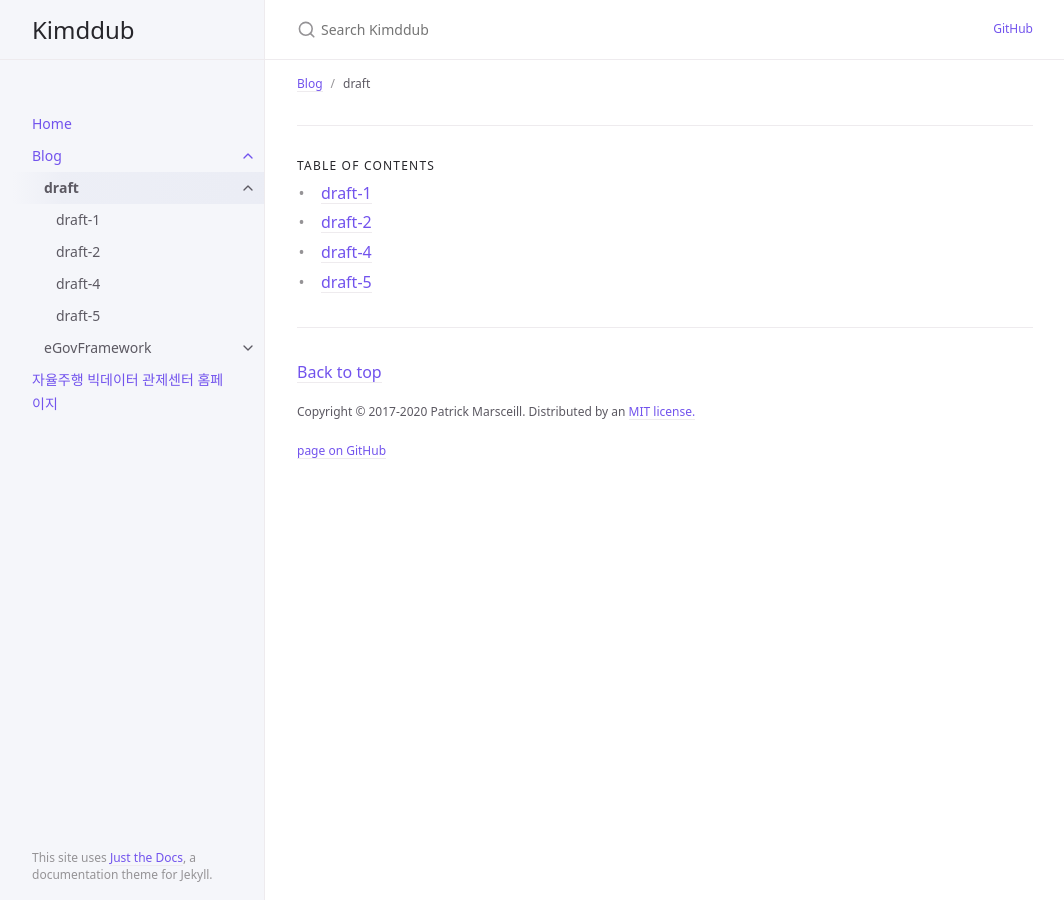
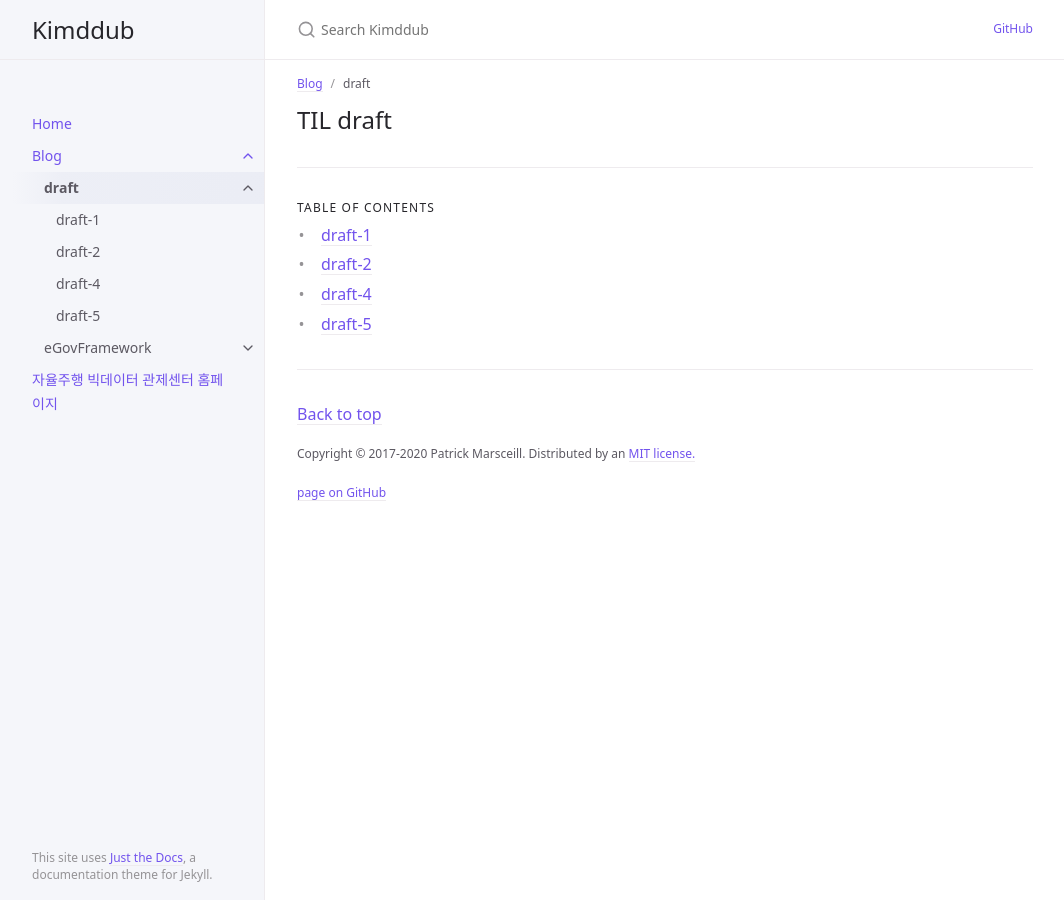
Before and after one commit to kimddub/kimddub.github.io, a Jekyll site: the page built from docs/blog/draft/draft.md, in a window 1280 px wide. Shown: the whole page, without its empty margins (107-1171 px from the left). Built offline with Jekyll 4.4.1, drawn with Linux system fonts in a browser that asks for light colours.

Commit message:
draft 수장

```diff
--- a/docs/blog/draft/draft.md
+++ b/docs/blog/draft/draft.md
@@ -3,9 +3,12 @@ layout: default
 title: draft
 parent: Blog
 has_children: true
-permalink: /docs/blog/nondisp-draft
+permalink: /docs/nondisp/draft
 nav_order: 1
 ---
+# TIL draft
+{: .fs-6 .fw-300 }
+
 <!--
 ---
 layout: default
@@ -15,6 +18,4 @@ has_children: true
 permalink: /docs/blog/draft
 nav_order: 1
 ---
-# TIL draft
-{: .fs-6 .fw-300 }
 -->
```
